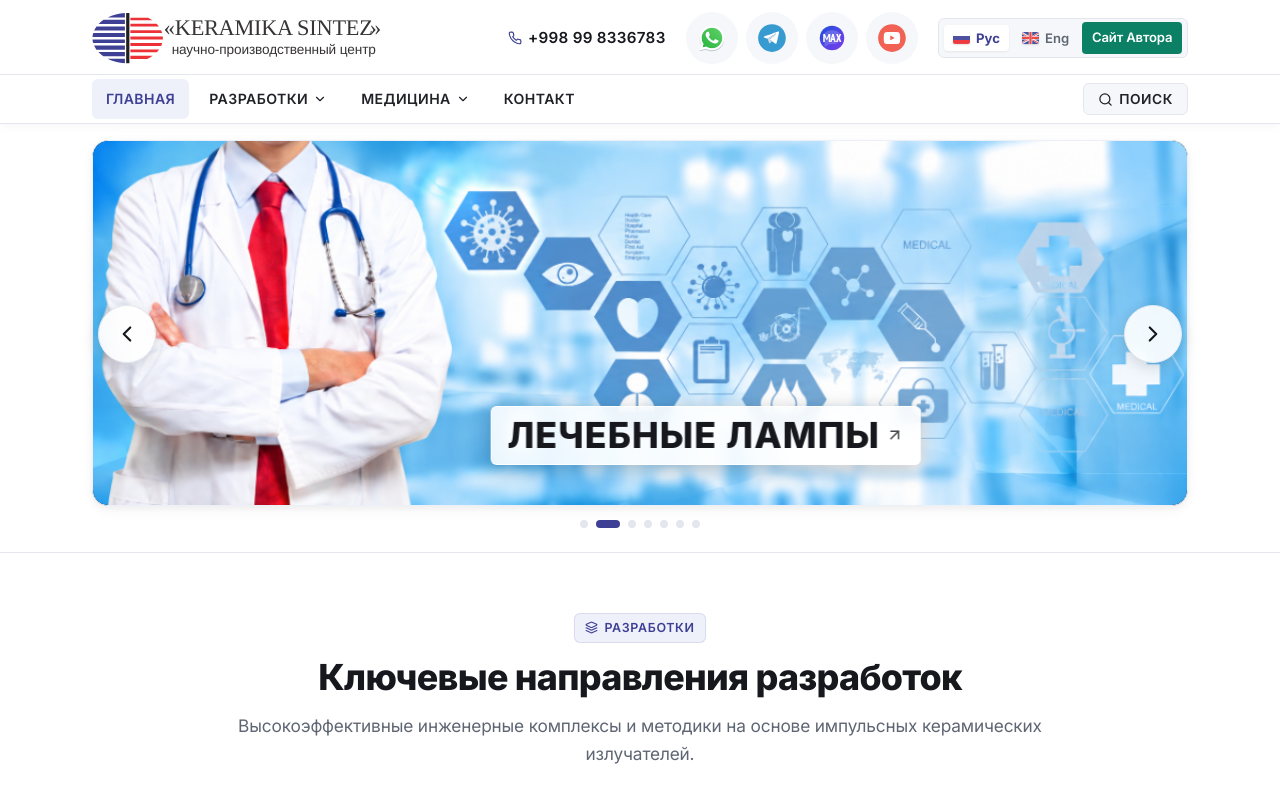
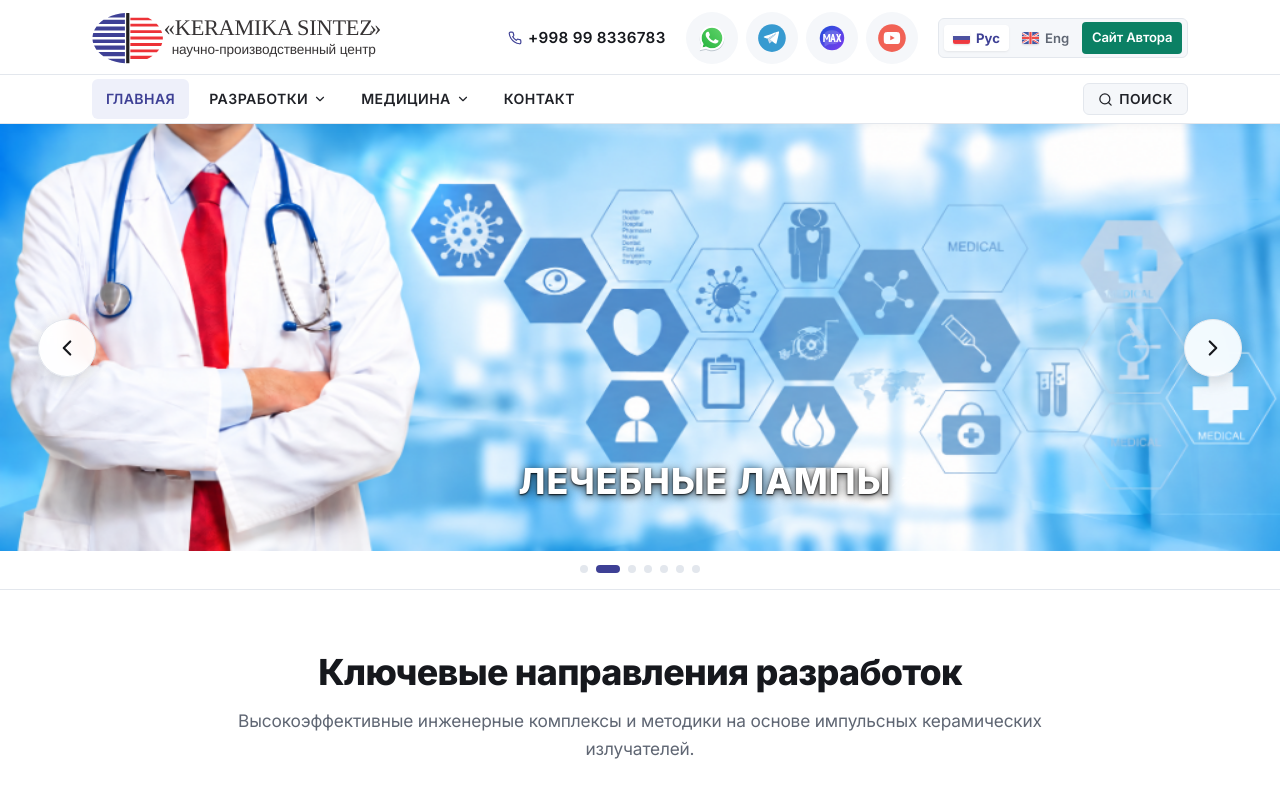
Before and after one commit to ruslatna-crypto/ks, a React (Vite) app: page / in a window 1280 px wide. Shown: the top 800 px of the page. Built offline with nearby package versions, Linux system fonts and the light colour scheme.

Commit message:
feat: make HeroSlider full-width without caption plates, remove decorative badges across all pages, remove bottom news from homepage

```diff
--- a/src/pages/ClinicalPage.jsx
+++ b/src/pages/ClinicalPage.jsx
@@ -4,7 +4,7 @@ import ArticleTable from '../components/ArticleTable';
 import SEO from '../components/SEO';
 import { siteDataBilingual } from '../data/siteContentBilingual';
 import { useLanguage } from '../context/LanguageContext';
-import { Activity, FileText } from 'lucide-react';
+import { FileText } from 'lucide-react';
 
 const ClinicalPage = () => {
   const { lang } = useLanguage();
@@ -34,10 +34,6 @@ const ClinicalPage = () => {
         <Breadcrumbs items={breadcrumbs} />
 
         <div style={{ marginBottom: 28 }}>
-          <div className="tech-badge" style={{ marginBottom: 12 }}>
-            <Activity size={13} />
-            <span>{lang === 'en' ? 'Clinical Research' : 'Клинические исследования'}</span>
-          </div>
           <h1 className="page-title-heading">{pageData.title}</h1>
         </div>
 
--- a/src/pages/ContactPage.jsx
+++ b/src/pages/ContactPage.jsx
@@ -5,7 +5,7 @@ import ContactForm from '../components/ContactForm';
 import SEO from '../components/SEO';
 import { useLanguage } from '../context/LanguageContext';
 import { translations } from '../data/translations';
-import { Phone, Mail, MapPin, Clock, Building2 } from 'lucide-react';
+import { Phone, Mail, MapPin, Clock } from 'lucide-react';
 
 const ContactPage = () => {
   const { lang } = useLanguage();
@@ -31,10 +31,6 @@ const ContactPage = () => {
         <Breadcrumbs items={breadcrumbs} />
 
         <div style={{ marginBottom: 28 }}>
-          <div className="tech-badge" style={{ marginBottom: 12 }}>
-            <Building2 size={13} />
-            <span>{lang === 'en' ? 'Corporate Office' : 'Корпоративный контакт'}</span>
-          </div>
           <h1 className="page-title-heading">{t.contactPage.title}</h1>
         </div>
 
--- a/src/pages/DevelopmentPage.jsx
+++ b/src/pages/DevelopmentPage.jsx
@@ -7,7 +7,7 @@ import SEO from '../components/SEO';
 import { siteDataBilingual } from '../data/siteContentBilingual';
 import { useLanguage } from '../context/LanguageContext';
 import { translations } from '../data/translations';
-import { ArrowRight, Layers, FileCheck, ZoomIn, Sparkles, Shield, Cpu } from 'lucide-react';
+import { ArrowRight, Layers, FileCheck, ZoomIn, Sparkles, Shield } from 'lucide-react';
 
 const relatedDevelopmentsList = [
   { id: 'sushka', route: '/sushka', ru: 'Сушка овощей и фруктов', en: 'Drying of vegetables and fruits' },
@@ -86,10 +86,6 @@ const DevelopmentPage = ({ pageId }) => {
         <Breadcrumbs items={breadcrumbs} />
 
         <div style={{ marginBottom: 28 }}>
-          <div className="tech-badge" style={{ marginBottom: 12 }}>
-            <Cpu size={13} />
-            <span>{pageData.menu_section || (lang === 'en' ? 'Technology' : 'Научная разработка')}</span>
-          </div>
           <h1 className="page-title-heading">{pageData.title}</h1>
         </div>
 
--- a/src/pages/HomePage.jsx
+++ b/src/pages/HomePage.jsx
@@ -5,8 +5,7 @@ import MapWidget from '../components/MapWidget';
 import SEO from '../components/SEO';
 import { useLanguage } from '../context/LanguageContext';
 import { translations } from '../data/translations';
-import { Phone, Mail, MapPin, ArrowRight, Layers, Newspaper, Calendar } from 'lucide-react';
-import { getNews } from '../utils/contentLoader';
+import { Phone, Mail, MapPin } from 'lucide-react';
 
 const cardsData = [
   {
@@ -112,7 +111,6 @@ const cardsData = [
 const HomePage = () => {
   const { lang } = useLanguage();
   const t = translations[lang];
-  const latestNews = getNews(lang).slice(0, 3);
 
   const getTargetRoute = (route) => {
     return lang === 'en' ? `/en${route}` : route;
@@ -130,17 +128,13 @@ const HomePage = () => {
         enPath="/en"
         lang={lang}
       />
-      {/* 1. Hero Slider (7-slide technological panoramic banner immediately under header menu) */}
+      {/* 1. Full-Width Hero Slider immediately under header menu */}
       <HeroSlider />
 
-      {/* 3. Developments Grid Section */}
+      {/* 2. Developments Grid Section */}
       <section className="home-cards-section" id="developments-grid">
         <div className="container">
           <div className="home-section-header">
-            <div className="tech-badge" style={{ marginBottom: 12 }}>
-              <Layers size={13} />
-              <span>{t.home.devTitle}</span>
-            </div>
             <h2 className="home-section-title">
               {lang === 'en' ? 'Core Scientific Developments' : 'Ключевые направления разработок'}
             </h2>
@@ -161,11 +155,6 @@ const HomePage = () => {
                     <img src={card.icon} alt={data.title} loading="lazy" />
                   </div>
                   <div className="ks-card-content infraks-card-content">
-                    {data.category && (
-                      <span className="tech-badge" style={{ width: 'fit-content', marginBottom: 10 }}>
-                        {data.category}
-                      </span>
-                    )}
                     <h3 className="ks-card-title infraks-card-title">{data.title}</h3>
                     <p className="ks-card-descr infraks-card-descr">{data.descr}</p>
                   </div>
@@ -185,85 +174,12 @@ const HomePage = () => {
         </div>
       </section>
 
-      {/* 3.5. Latest News & Announcements (Dynamic CMS Content) */}
-      {latestNews.length > 0 && (
-        <section style={{ padding: '64px 0', backgroundColor: 'var(--color-background-alt)', borderTop: '1px solid var(--color-border)', borderBottom: '1px solid var(--color-border)' }}>
-          <div className="container">
-            <div style={{ display: 'flex', alignItems: 'flex-end', justifyContent: 'space-between', marginBottom: '32px', flexWrap: 'wrap', gap: '16px' }}>
-              <div>
-                <div className="tech-badge" style={{ marginBottom: 10 }}>
-                  <Newspaper size={13} />
-                  <span>{lang === 'en' ? 'Company News' : 'Новости компании'}</span>
-                </div>
-                <h2 style={{ fontSize: '2rem', fontWeight: 800, color: 'var(--color-dark)', margin: 0 }}>
-                  {lang === 'en' ? 'Latest Events & Updates' : 'Актуальные события и новости'}
-                </h2>
-              </div>
-              <Link
-                to={lang === 'en' ? '/en/news' : '/news'}
-                className="hero-btn-secondary"
-                style={{ padding: '8px 18px', fontSize: '0.88rem' }}
-              >
-                <span>{lang === 'en' ? 'All news' : 'Все новости'}</span>
-                <ArrowRight size={14} />
-              </Link>
-            </div>
-
-            <div style={{ display: 'grid', gridTemplateColumns: 'repeat(auto-fit, minmax(320px, 1fr))', gap: '22px' }}>
-              {latestNews.map((item, idx) => (
-                <div
-                  key={idx}
-                  style={{
-                    background: '#ffffff',
-                    borderRadius: 'var(--radius-md)',
-                    border: '1px solid var(--color-border)',
-                    padding: '24px',
-                    display: 'flex',
-                    flexDirection: 'column',
-                    boxShadow: 'var(--shadow-sm)'
-                  }}
-                >
-                  <div style={{ display: 'flex', alignItems: 'center', gap: '10px', marginBottom: '10px', fontSize: '0.82rem', color: 'var(--color-text-muted)' }}>
-                    {item.category && <span className="tech-badge" style={{ padding: '2px 8px' }}>{item.category}</span>}
-                    {item.date && (
-                      <span style={{ display: 'inline-flex', alignItems: 'center', gap: 4 }}>
-                        <Calendar size={12} />
-                        <span>{item.date}</span>
-                      </span>
-                    )}
-                  </div>
-                  <h3 style={{ fontSize: '1.18rem', fontWeight: 700, color: 'var(--color-dark)', marginBottom: '10px', lineHeight: 1.35 }}>
-                    <Link to={lang === 'en' ? `/en/news/${item.slug}` : `/news/${item.slug}`} style={{ color: 'inherit', textDecoration: 'none' }}>
-                      {item.title}
-                    </Link>
-                  </h3>
-                  <p style={{ fontSize: '0.91rem', color: 'var(--color-text-secondary)', lineHeight: 1.6, flexGrow: 1, marginBottom: '16px' }}>
-                    {item.excerpt}
-                  </p>
-                  <Link
-                    to={lang === 'en' ? `/en/news/${item.slug}` : `/news/${item.slug}`}
-                    style={{ display: 'inline-flex', alignItems: 'center', gap: 6, color: 'var(--color-primary)', fontWeight: 600, fontSize: '0.88rem' }}
-                  >
-                    <span>{lang === 'en' ? 'Read more' : 'Подробнее'}</span>
-                    <ArrowRight size={13} />
-                  </Link>
-                </div>
-              ))}
-            </div>
-          </div>
-        </section>
-      )}
-
-      {/* 4. Contact & Map Section (Clean Corporate Layout) */}
+      {/* 3. Contact & Map Section (Clean Corporate Layout) */}
       <section className="home-contact-section">
         <div className="container">
           <div className="home-contact-grid">
             <div className="contact-text-box">
               <div>
-                <div className="tech-badge" style={{ marginBottom: 12 }}>
-                  <MapPin size={13} />
-                  <span>{t.home.contactsTitle}</span>
-                </div>
                 <h3>{t.home.companyName}</h3>
                 <p style={{ color: 'var(--color-text-secondary)', fontSize: '0.96rem', lineHeight: 1.6, marginBottom: 20 }}>
                   {t.footer.aboutText}
--- a/src/pages/LecturesPage.jsx
+++ b/src/pages/LecturesPage.jsx
@@ -4,7 +4,7 @@ import ArticleTable from '../components/ArticleTable';
 import SEO from '../components/SEO';
 import { siteDataBilingual } from '../data/siteContentBilingual';
 import { useLanguage } from '../context/LanguageContext';
-import { Youtube, ExternalLink, Activity, BookOpen } from 'lucide-react';
+import { Youtube, ExternalLink, Activity } from 'lucide-react';
 
 const LecturesPage = () => {
   const { lang } = useLanguage();
@@ -34,10 +34,6 @@ const LecturesPage = () => {
         <Breadcrumbs items={breadcrumbs} />
 
         <div style={{ marginBottom: 28 }}>
-          <div className="tech-badge" style={{ marginBottom: 12 }}>
-            <BookOpen size={13} />
-            <span>{lang === 'en' ? 'Scientific Methodology' : 'Научные материалы и лекции'}</span>
-          </div>
           <h1 className="page-title-heading">{pageData.title}</h1>
         </div>
 
--- a/src/styles/index.css
+++ b/src/styles/index.css
@@ -236,25 +236,9 @@ h1, h2, h3, h4, h5, h6 {
   letter-spacing: -0.02em;
 }
 
-.tech-badge {
-  display: inline-flex;
-  align-items: center;
-  gap: 6px;
-  padding: 4px 10px;
-  border-radius: var(--radius-sm);
-  background: var(--color-primary-subtle);
-  color: var(--color-primary);
-  font-size: 0.78rem;
-  font-weight: 600;
-  text-transform: uppercase;
-  letter-spacing: 0.05em;
-  border: 1px solid rgba(62, 64, 149, 0.12);
-}
-
+.tech-badge,
 .tech-badge.accent {
-  background: var(--color-accent-subtle);
-  color: var(--color-accent);
-  border-color: rgba(237, 50, 55, 0.15);
+  display: none !important;
 }
 
 /* ==========================================================
@@ -968,10 +952,13 @@ h1, h2, h3, h4, h5, h6 {
 /* ==========================================================
    Hero Slider (Technological Scientific Stage)
    ========================================================== */
+/* ==========================================================
+   Hero Slider (Full-Width Edge-to-Edge Stage)
+   ========================================================== */
 .hero-slider-wrap {
   position: relative;
   background-color: var(--color-background);
-  padding: 16px 0 24px;
+  padding: 0 0 16px;
   border-bottom: 1px solid var(--color-border);
   width: 100%;
   overflow: hidden;
@@ -980,11 +967,9 @@ h1, h2, h3, h4, h5, h6 {
 .slider-full-stage {
   position: relative;
   width: 100%;
-  max-width: var(--container-width);
-  margin-left: auto;
-  margin-right: auto;
-  padding-left: clamp(16px, 2.5vw, 36px);
-  padding-right: clamp(16px, 2.5vw, 36px);
+  max-width: 100%;
+  margin: 0;
+  padding: 0;
 }
 
 .hero-slider-stage {
@@ -993,9 +978,9 @@ h1, h2, h3, h4, h5, h6 {
   aspect-ratio: 2171 / 724;
   overflow: hidden;
   background: #0f121d;
-  border-radius: var(--radius-lg);
-  box-shadow: var(--shadow-md);
-  border: 1px solid var(--color-border-light);
+  border-radius: 0;
+  box-shadow: none;
+  border: none;
 }
 
 .hero-slide-item {
@@ -1039,34 +1024,36 @@ h1, h2, h3, h4, h5, h6 {
   transform: scale(1.015);
 }
 
-/* Slide Caption Labels - Refined & High-tech */
+/* Slide Caption Labels - Direct on Image, No Card / No Plate */
 .slide-caption-badge {
   position: absolute;
   z-index: 15;
   display: inline-block;
-  padding: 6px 16px;
+  padding: 0;
   font-size: clamp(20px, 2.8vw, 44px);
   font-weight: 800;
   line-height: 1.25;
   text-transform: uppercase;
   letter-spacing: 0.03em;
-  color: var(--color-dark);
-  background: rgba(255, 255, 255, 0.88);
-  border-radius: var(--radius-sm);
-  border: 1px solid rgba(255, 255, 255, 0.95);
-  box-shadow: 0 4px 20px rgba(0, 0, 0, 0.22);
-  backdrop-filter: blur(8px);
-  -webkit-backdrop-filter: blur(8px);
+  color: #ffffff;
+  background: transparent !important;
+  border: none !important;
+  border-radius: 0 !important;
+  box-shadow: none !important;
+  backdrop-filter: none !important;
+  -webkit-backdrop-filter: none !important;
+  text-shadow: 0 2px 8px rgba(0, 0, 0, 0.75), 0 1px 2px rgba(0, 0, 0, 0.9);
   pointer-events: auto;
   white-space: nowrap;
   transition: all var(--transition-fast);
 }
 
 .slide-banner-link:hover .slide-caption-badge {
-  color: var(--color-accent);
-  background: rgba(255, 255, 255, 0.96);
-  box-shadow: 0 6px 26px rgba(237, 50, 55, 0.35);
-  border-color: rgba(237, 50, 55, 0.3);
+  color: #ffffff;
+  background: transparent !important;
+  border-color: transparent !important;
+  box-shadow: none !important;
+  text-shadow: 0 2px 10px rgba(237, 50, 55, 0.9), 0 1px 2px rgba(0, 0, 0, 0.9);
 }
 
 /* Slide Caption Positions */
@@ -2076,8 +2063,11 @@ h1, h2, h3, h4, h5, h6 {
   }
   .slide-caption-badge {
     font-size: 14px;
-    padding: 4px 10px;
+    padding: 0;
     white-space: normal;
+    background: transparent !important;
+    border: none !important;
+    box-shadow: none !important;
   }
   .slide-caption-badge.pos-paint-stripe {
     bottom: 8%;
```
Also changed, not shown: scripts/verify_breakpoints.cjs (+11 -28 lines), src/pages/ArticleDetailPage.jsx (+1 -7 lines), src/pages/ArticlesPage.jsx (+1 -11 lines), src/pages/NewsDetailPage.jsx (+1 -7 lines), src/pages/NewsPage.jsx (+1 -11 lines), src/pages/SearchPage.jsx (+2 -6 lines).
